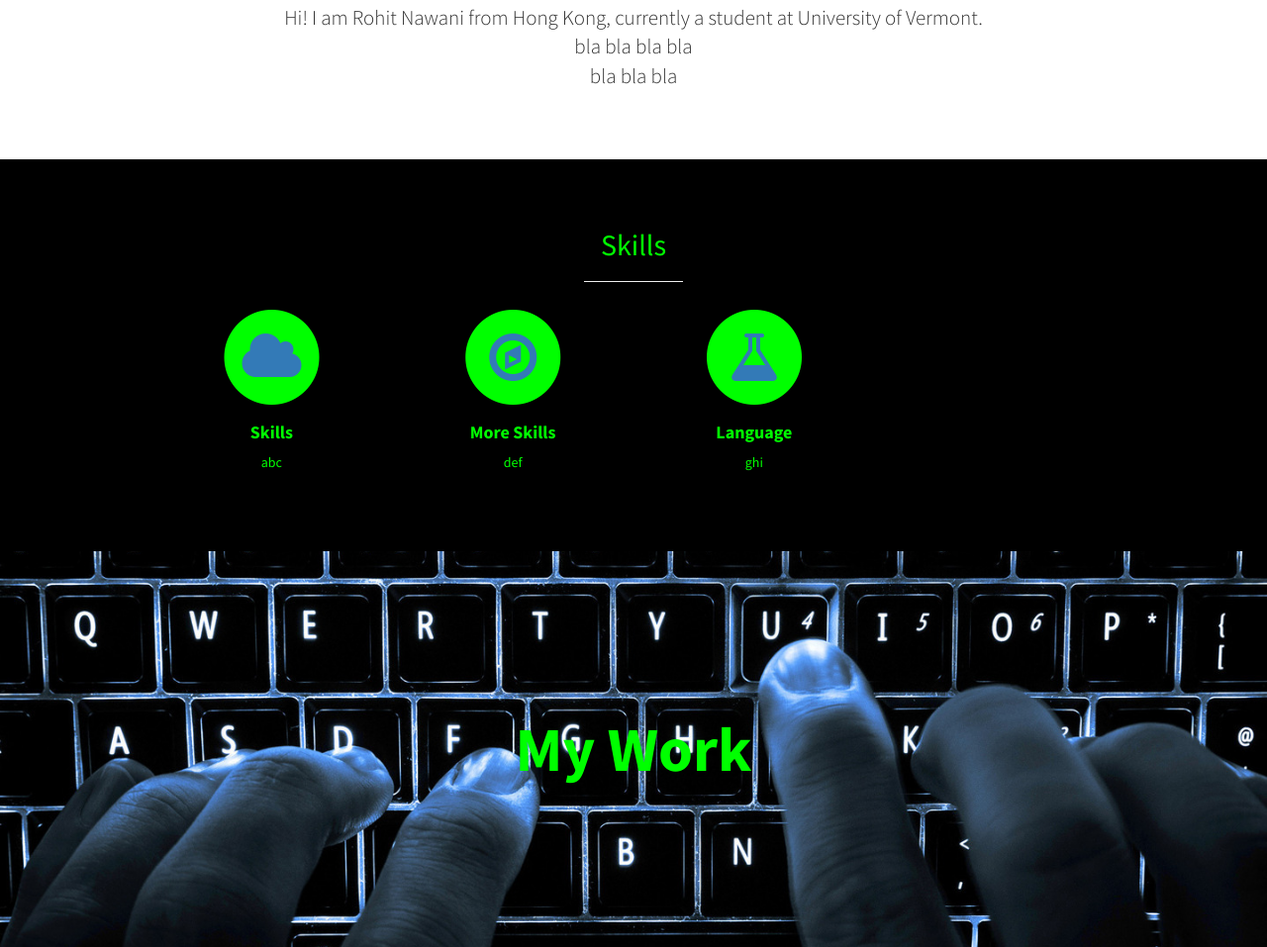
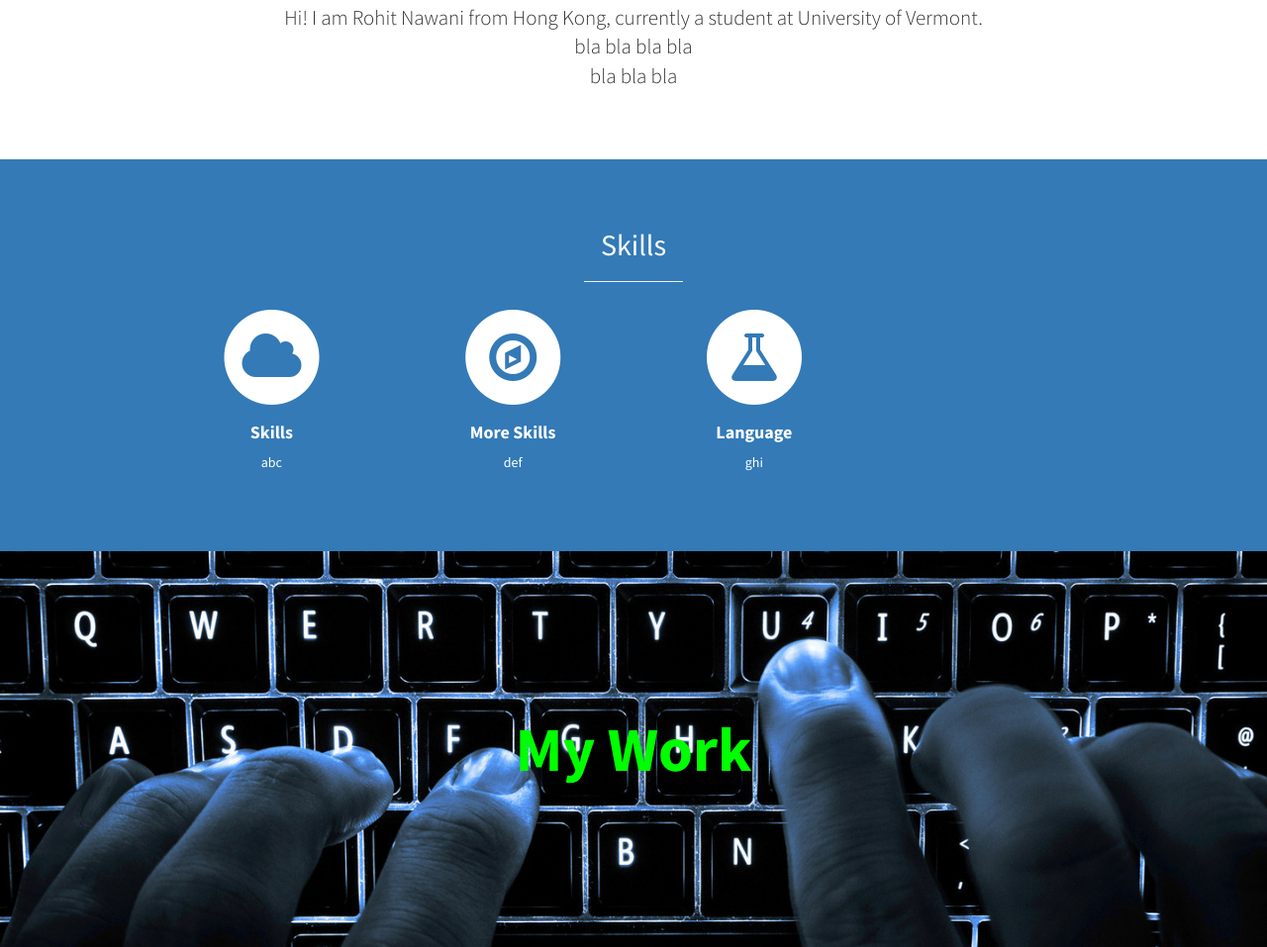
Before and after one commit to rohitnawani/rohitnawani.github.io, a plain HTML site: page index.html in a window 1280 px wide. Shown: the part 910-1867 px from the top of the page at 99% size. Drawn offline with Linux system fonts and the light colour scheme.

Commit message:
changess

```diff
--- a/css/stylish-portfolio.css
+++ b/css/stylish-portfolio.css
@@ -159,6 +159,7 @@ hr.small {
     width: 100%;
     height: 100%;
     background: url(../img/bg.jpg) no-repeat center center scroll;
+    opacity: 0.5 ;
     -webkit-background-size: cover;
     -moz-background-size: cover;
     background-size: cover;
@@ -175,8 +176,6 @@ hr.small {
 
 .services {
     padding: 50px 0;
-    background-color: rgb(0, 0, 0);
-    color: rgb(0, 255, 0);
 }
 
 .service-item {
```
